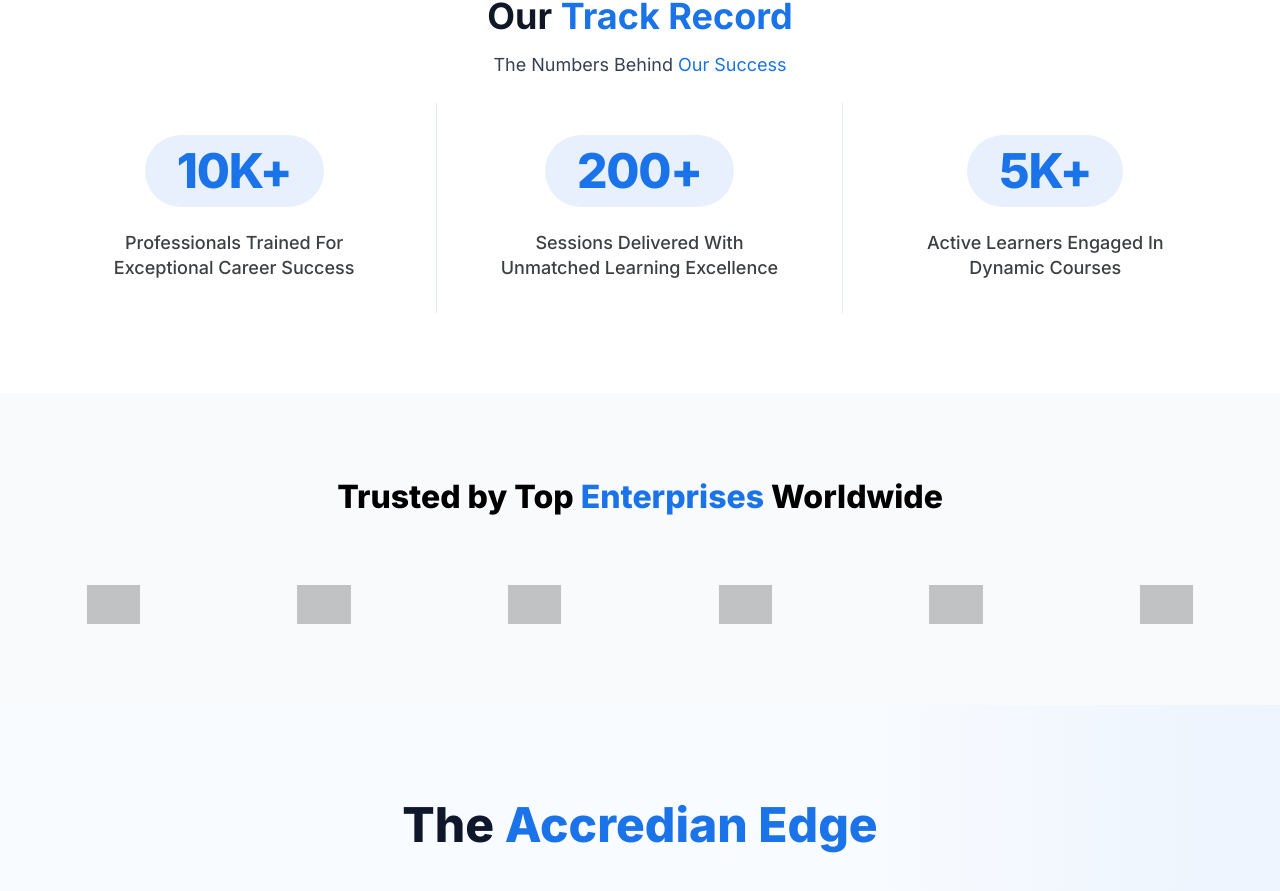
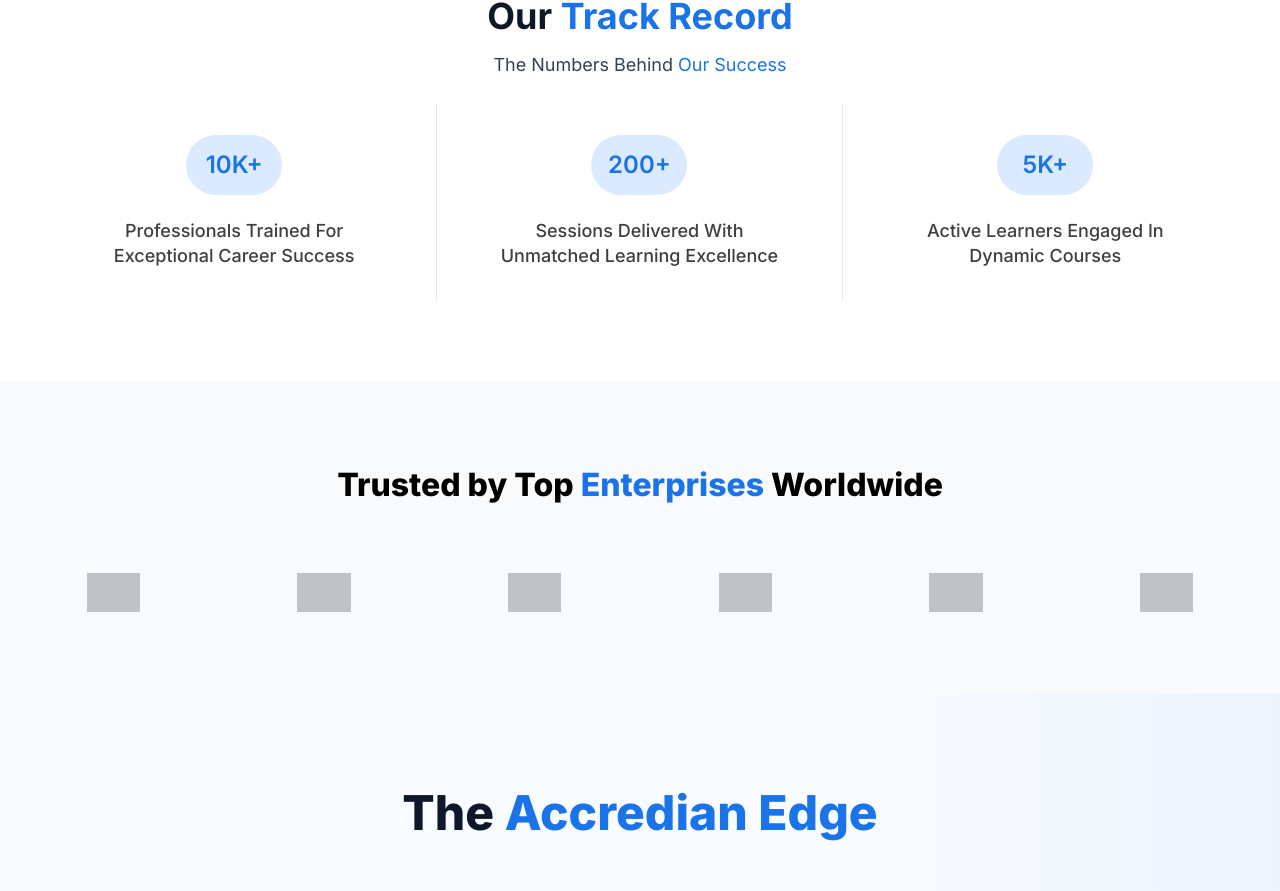
Before and after one commit to dexisworking/accredian-enterprise-clone, a Next.js app: page / in a window 1280 px wide. Shown: the part 992-1883 px from the top of the page. Built offline with nearby package versions, Linux system fonts and the light colour scheme; grey boxes are pictures that could not be loaded.

Commit message:
feat: add Stats component to display key success metrics

```diff
--- a/components/Stats.tsx
+++ b/components/Stats.tsx
@@ -17,10 +17,8 @@ export function Stats() {
         <div className="grid gap-0 md:grid-cols-3">
           {stats.map((stat, i) => (
             <div key={i} className={`flex flex-col items-center text-center px-12 py-8 ${i < stats.length - 1 ? 'md:border-r border-slate-200' : ''}`} data-cur="cursor">
-              <div className="inline-flex items-center justify-center px-8 py-3 rounded-full bg-[#E8F0FE] mb-6">
-                <p className="text-5xl font-extrabold text-[#1A73E8] tracking-tight" data-cur="cursor">
-                  {stat.value}
-                </p>
+              <div className="text-2xl text-[#1A73E8] font-semibold w-24 h-[60px] bg-blue-100 p-2 rounded-full flex items-center justify-center mb-6" data-cur="cursor">
+                <h2 data-cur="cursor">{stat.value}</h2>
               </div>
               <p className="text-[18px] font-medium text-[#3C4043] leading-snug max-w-[280px] mx-auto" data-cur="cursor">
                 {stat.label}
```
